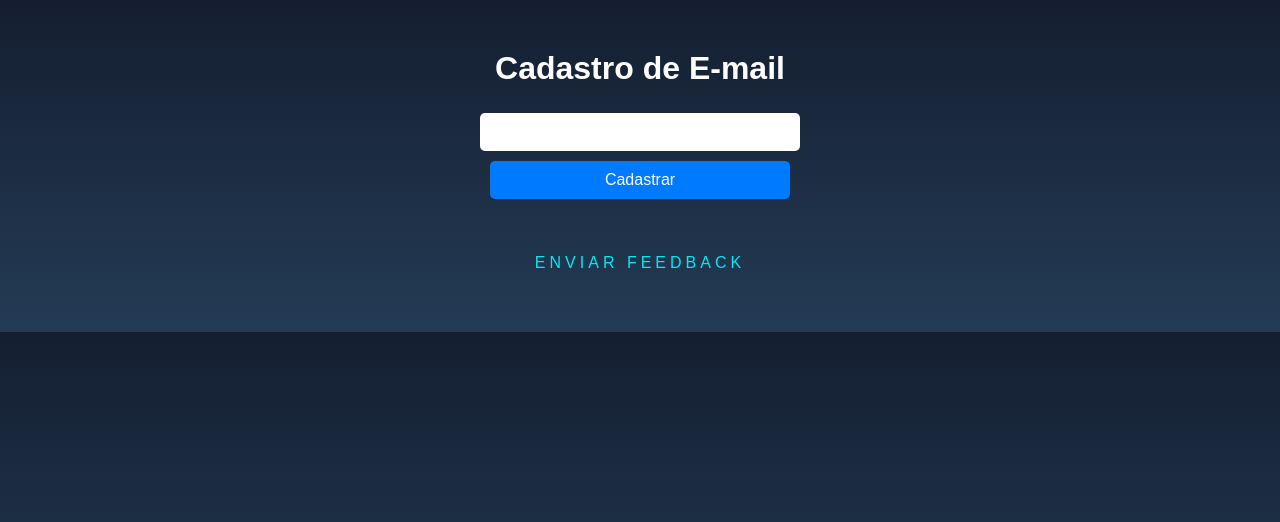
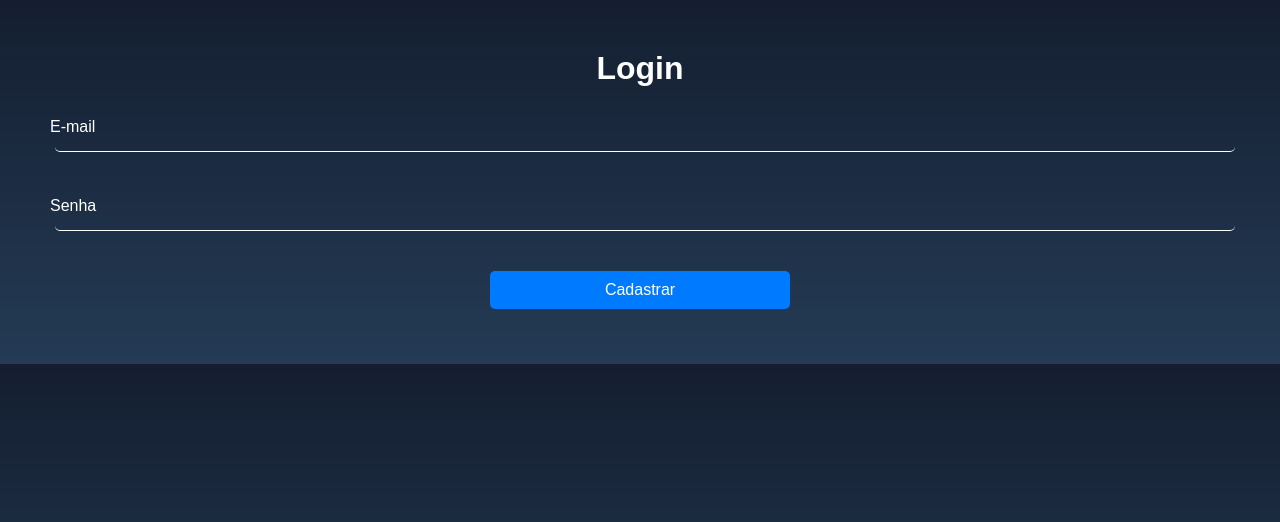
Before and after one commit to malucosdaFIT/Team-Tune, a Flask app: page / in a window 1280 px wide. Shown: the top 522 px of the page. Run offline with Flask 3, Linux system fonts and the light colour scheme.

Commit message:
Update formulario.html

```diff
--- a/cadastro/COD/templates/formulario.html
+++ b/cadastro/COD/templates/formulario.html
@@ -3,42 +3,49 @@
 <head>
     <meta charset="UTF-8">
     <meta name="viewport" content="width=device-width, initial-scale=1.0">
-    <title>Cadastro de E-mail</title>
+    <title>Login</title>
     <link rel="stylesheet" href="{{ url_for('static', filename='styles.css') }}">
 
 </head>
 <body>
-    <h1>Cadastro de E-mail</h1>
+    <h1>Login</h1>
     <form id="form-email">
-        <input type="email" name="email" id="email" required>
+        <div class="user-box">
+            <input type="email" name="email" id="email" required>
+            <label for="email">E-mail</label>
+        </div>
+        <div class="user-box">
+            <input type="password" name="senha" id="senha" required>
+            <label for="senha">Senha</label>
+        </div>
         <button type="submit">Cadastrar</button>
-        <a href="/feedback">Enviar Feedback</a>
-
     </form>
     <script src="{{ url_for('static', filename='script.js') }}"></script>
-
     <script>
         document.getElementById('form-email').addEventListener('submit', function(event) {
             event.preventDefault();
-
             var email = document.getElementById('email').value;
+            var senha = document.getElementById('senha').value;
             fetch('/cadastrar', {
                 method: 'POST',
                 headers: {
                     'Content-Type': 'application/json',
                 },
-                body: JSON.stringify({ email: email }),
+                body: JSON.stringify({ email: email, senha: senha }),
             })
-            .then(response => response.json())
-            .then(data => {
-                alert(data.mensagem);
+            .then(function(response) {
+                if (!response.ok) {
+                    throw new Error('Erro ao cadastrar e-mail');
+                }
+                return response.json();
             })
-            .catch((error) => {
-                console.error('Erro:', error);
+            .then(function(data) {
+                alert('E-mail cadastrado com sucesso!');
+            })
+            .catch(function(error) {
+                alert(error.message);
             });
         });
     </script>
-
-
 </body>
 </html>
```
